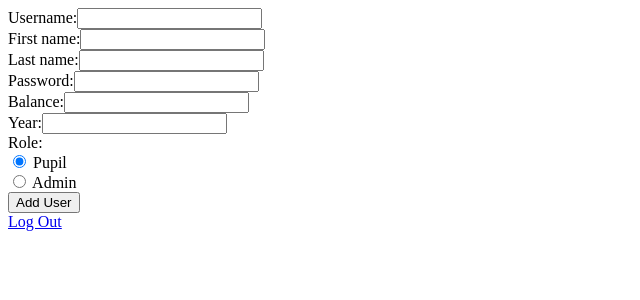
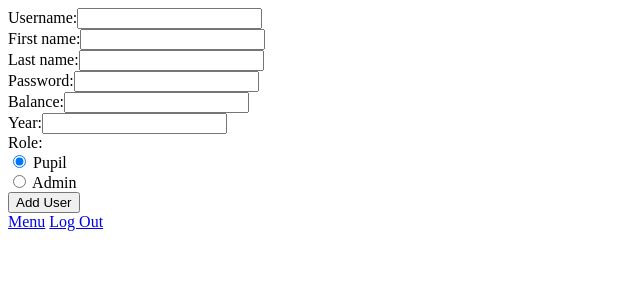
Before and after one commit to HWoodCollins/sugar, a PHP site: page /users.php in a window 1280 px wide. Shown: the top 300 px of the page, without its empty margins (0-640 px from the left). Run offline with PHP 8.4, Linux system fonts and the light colour scheme; the visitor is signed in with stand-in values (Sample User, id 1); data that the repository does not hold is empty.

Commit message:
added menu button

```diff
--- a/buytuck.php
+++ b/buytuck.php
@@ -34,6 +34,7 @@ if (isset($_SESSION["tuck"])){
 ?>
 </form>
 <a href="basket.php">Checkout</a>
+<a href="menu.php">Menu</a>
 <a href="logout.php">Log Out</a>
 </body>
 </html>
--- a/tuck.php
+++ b/tuck.php
@@ -21,6 +21,7 @@ if (!isset($_SESSION['loggedinID']))
         <input type="submit" value="Add Item">
       </form>
 
+<a href="menu.php">Menu</a>
 <a href="logout.php">Log Out</a>
 </body>
 </html>
--- a/users.php
+++ b/users.php
@@ -30,6 +30,7 @@ if (!isset($_SESSION['loggedinID']))
         <br>
       </form>
 
+<a href="menu.php">Menu</a>
 <a href="logout.php">Log Out</a>
 </body>
 </html>
```
Also changed, not shown: menu.php (line endings or trailing spaces).
